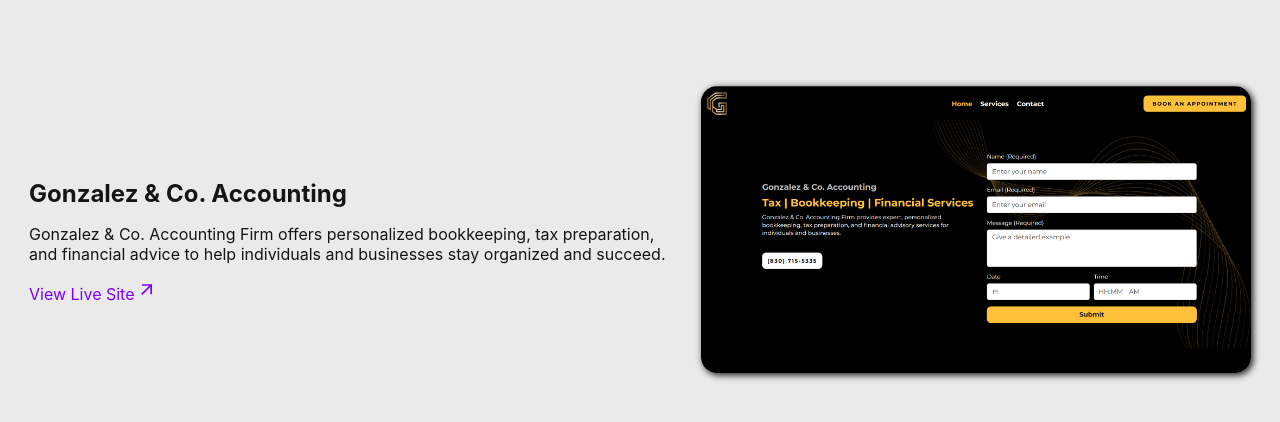
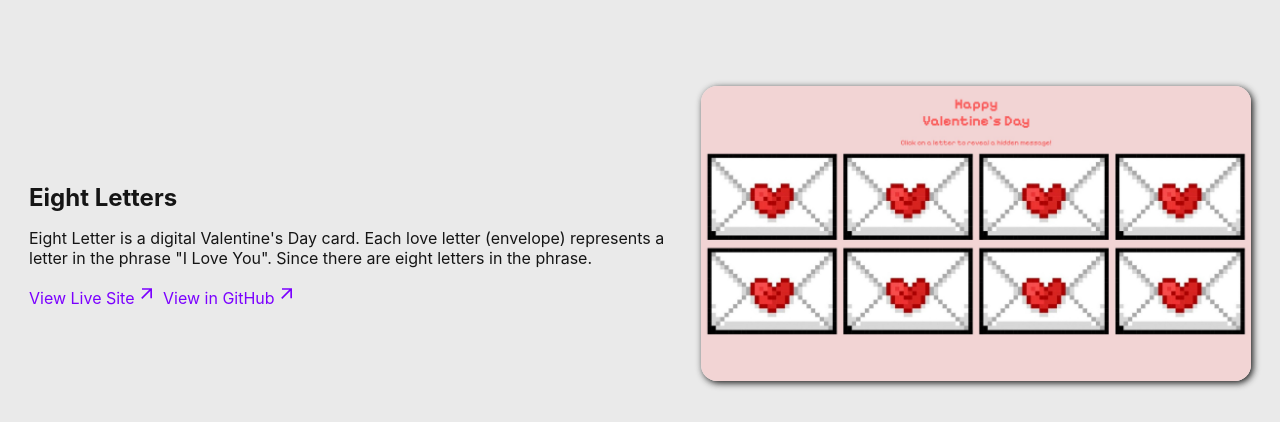
Before and after one commit to LiliMartinez23/liliana-martinez, a plain HTML site: page index.html in a window 1280 px wide. Shown: the part 496-918 px from the top of the page. Drawn offline with Linux system fonts and the light colour scheme.

Commit message:
Updated project
Added new project to the projects section.
Added image for a new project.

```diff
--- a/index.html
+++ b/index.html
@@ -18,6 +18,22 @@
     </div>
 
     <div class="projects" id="projects">
+        <div class="left-right">
+            <div class="left">
+                <h2>Eight Letters</h2>
+                <p>
+                    Eight Letter is a digital Valentine's Day card. Each love letter (envelope)
+                    represents a letter in the phrase "I Love You". Since there are eight letters
+                    in the phrase.
+                </p>
+                <a href="https://lilimartinez23.github.io/eight-letters/">View Live Site<svg xmlns="http://www.w3.org/2000/svg" height="20px" viewBox="0 -960 960 960" width="24px" fill="#7b00ff"><path d="m256-240-56-56 384-384H240v-80h480v480h-80v-344L256-240Z"/></svg></a>
+                <a href="https://github.com/LiliMartinez23/eight-letters">View in GitHub<svg xmlns="http://www.w3.org/2000/svg" height="20px" viewBox="0 -960 960 960" width="24px" fill="#7b00ff"><path d="m256-240-56-56 384-384H240v-80h480v480h-80v-344L256-240Z"/></svg></a>
+            </div>
+            <div class="right">
+                <img src="img/eight-letters.jpg" alt="">
+            </div>
+        </div>
+
         <div class="left-right">
             <div class="left">
                 <h2>Gonzalez & Co. Accounting</h2>
```
Also changed, not shown: img/eight-letters.jpg (added).
